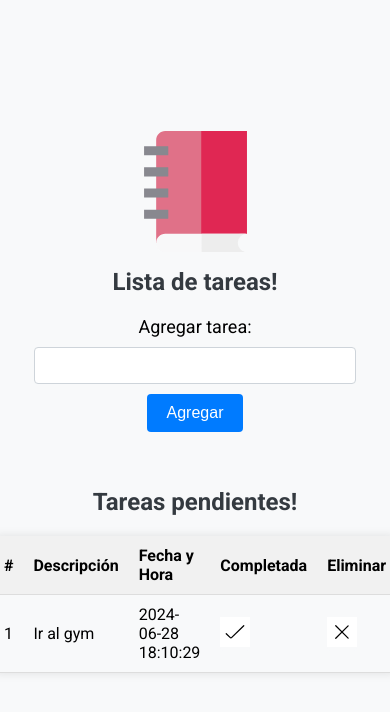
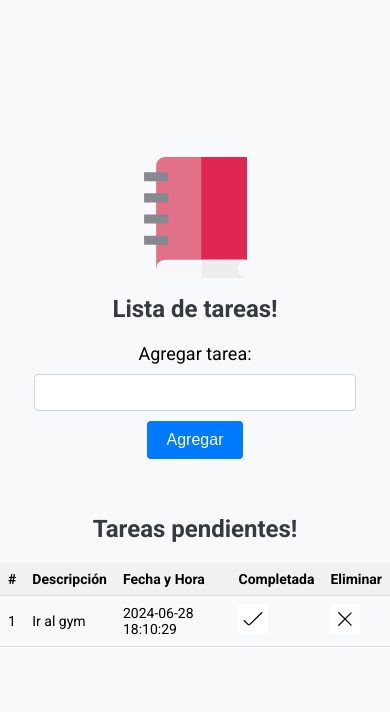
Before and after one commit to faqcjs/to-do-list-flask, a Flask app: page / in a window 390 px wide. Shown: the top 712 px of the page. Run offline with Flask 3, Linux system fonts and the light colour scheme.

Commit message:
requirements

```diff
--- a/creador.html
+++ /dev/null
@@ -1,5 +0,0 @@
-<form action="">
-    <select name="completada" id="">
-        <option value=""></option>
-    </select>
-</form>
--- /dev/null
+++ b/requirements.txt
@@ -0,0 +1,2 @@
+flask
+Flask-SQLAlchemy
--- a/static/style.css
+++ b/static/style.css
@@ -62,7 +62,10 @@ table {
     border-collapse: collapse;
     margin-bottom: 20px;
     box-shadow: 0 0 10px rgba(0, 0, 0, 0.1);
-
+    overflow-x: auto;
+}
+table th, table td {
+    padding: 10px;
 }
 
 th, td {
@@ -147,3 +150,13 @@ tbody tr:hover {
     margin: 0;
     background-color: #f8f9fa;
 }
+
+@media (max-width: 768px) {
+    table {
+        box-shadow: none; /* Quitar la sombra en dispositivos móviles si es necesario */
+    }
+    table th, table td {
+        padding: 8px; /* Reducir el padding en celdas para dispositivos móviles */
+        font-size: 14px; /* Reducir el tamaño de fuente en celdas para dispositivos móviles */
+    }
+}
```
Also changed, not shown: instance/datos.sqlite3.
